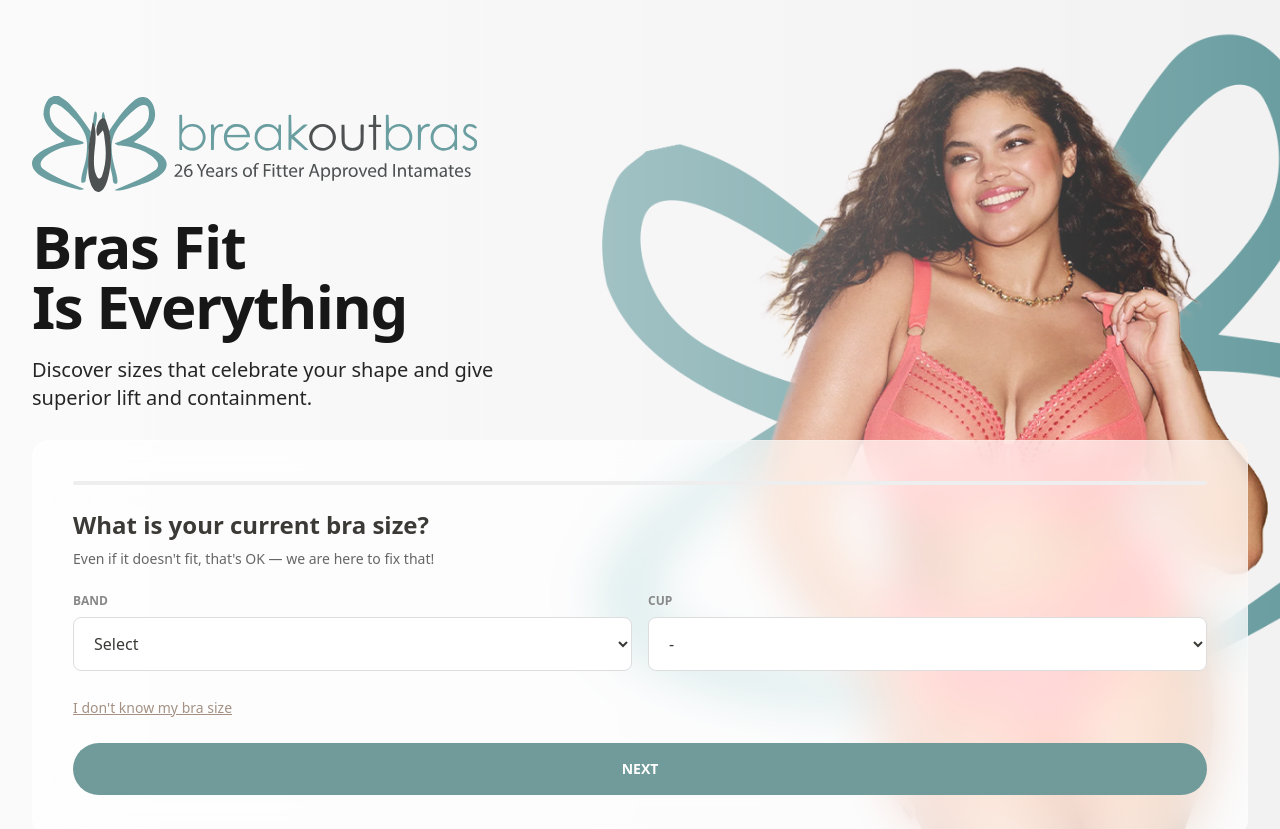
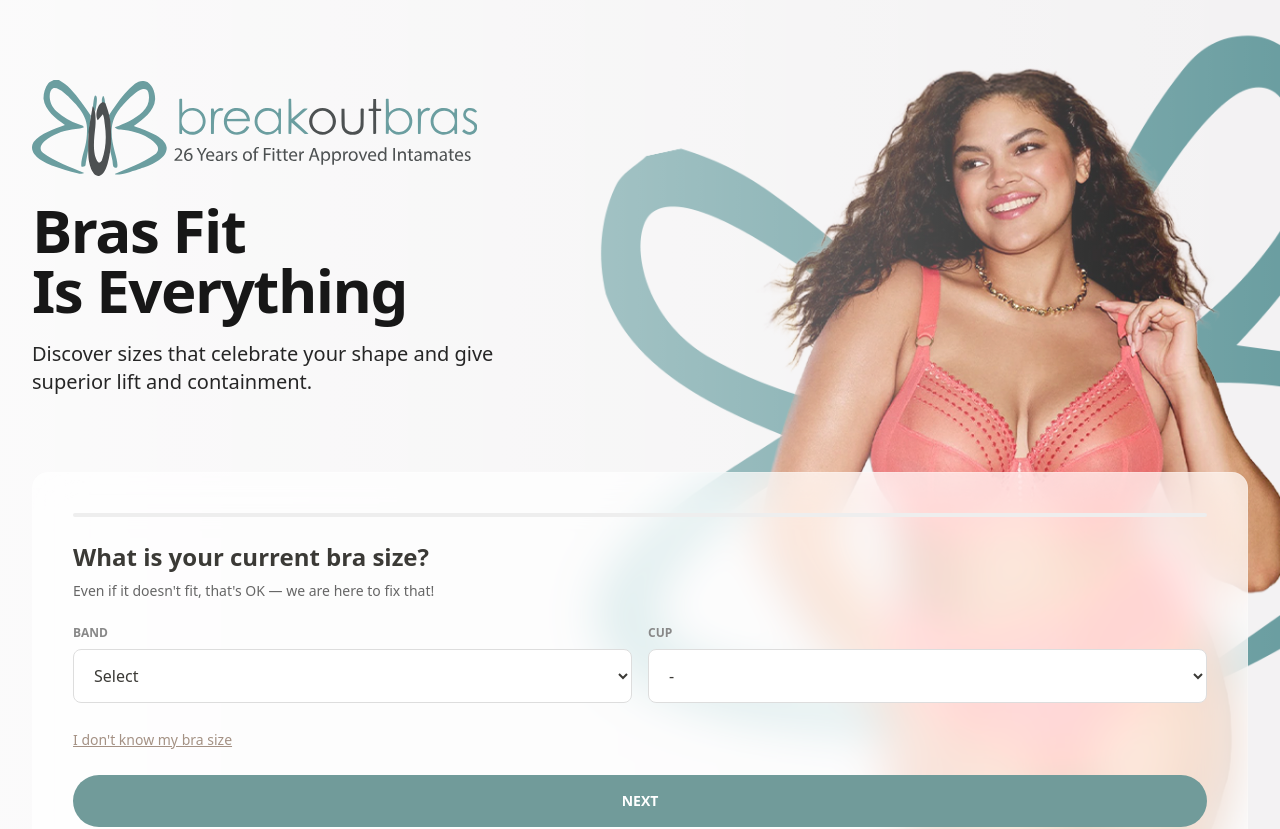
Before and after one commit to jburton321/breakout-bras-header, a Next.js app: page / in a window 1280 px wide. Shown: the top 829 px of the page. Built offline with nearby package versions, Linux system fonts and the light colour scheme.

Commit message:
Fix hero transition: sync image and text fades, prevent text stacking
- Text and image use same 2s fade with mode="sync"
- Text blocks positioned absolute to overlay during transition instead of stacking
- Explicit exit transitions for consistent timing

```diff
--- a/components/hero/MaternityHero.tsx
+++ b/components/hero/MaternityHero.tsx
@@ -86,7 +86,7 @@ export function MaternityHero({ backgroundImage }: MaternityHeroProps) {
             style={{ backgroundImage: `url(${bgImage})` }}
             initial={{ opacity: 0 }}
             animate={{ opacity: 1 }}
-            exit={{ opacity: 0 }}
+            exit={{ opacity: 0, transition: { duration: 2, ease: [0.25, 0.46, 0.45, 0.94] } }}
             transition={{ duration: 2, ease: [0.25, 0.46, 0.45, 0.94] }}
             aria-hidden
           />
@@ -99,11 +99,15 @@ export function MaternityHero({ backgroundImage }: MaternityHeroProps) {
 
       <div className="relative z-10 flex flex-col">
         <div className="flex min-h-[min(55vh,480px)] flex-col items-start justify-center px-4 pt-16 pb-2 text-left sm:px-6 sm:pt-20 lg:px-8">
-          <div className="mx-auto w-full max-w-wrapper">
+          <div className="mx-auto w-full max-w-wrapper relative min-h-[22rem] sm:min-h-[24rem]">
+            <AnimatePresence mode="sync">
               <motion.div
-              className="max-w-2xl"
-              initial={false}
-              animate="visible"
+                key={active}
+                className="absolute left-0 top-0 max-w-2xl"
+                initial={{ opacity: 0 }}
+                animate={{ opacity: 1 }}
+                exit={{ opacity: 0, transition: { duration: 2, ease: [0.25, 0.46, 0.45, 0.94] } }}
+                transition={{ duration: 2, ease: [0.25, 0.46, 0.45, 0.94] }}
                 variants={{
                   visible: {
                     transition: {
@@ -121,7 +125,7 @@ export function MaternityHero({ backgroundImage }: MaternityHeroProps) {
                     visible: {
                       opacity: 1,
                       y: 0,
-                      transition: { duration: 0.52, ease: [0.16, 1, 0.3, 1] },
+                      transition: { duration: 0.5, ease: [0.16, 1, 0.3, 1] },
                     },
                   }}
                 >
@@ -135,7 +139,7 @@ export function MaternityHero({ backgroundImage }: MaternityHeroProps) {
                     visible: {
                       opacity: 1,
                       y: 0,
-                      transition: { duration: 0.52, ease: [0.16, 1, 0.3, 1] },
+                      transition: { duration: 0.5, ease: [0.16, 1, 0.3, 1] },
                     },
                   }}
                 >
@@ -151,13 +155,14 @@ export function MaternityHero({ backgroundImage }: MaternityHeroProps) {
                     visible: {
                       opacity: 1,
                       y: 0,
-                      transition: { duration: 0.52, ease: [0.16, 1, 0.3, 1] },
+                      transition: { duration: 0.5, ease: [0.16, 1, 0.3, 1] },
                     },
                   }}
                 >
                   {slide.subtitle}
                 </motion.p>
               </motion.div>
+            </AnimatePresence>
           </div>
         </div>
 
```
Lines whose indentation alone changed are shown as unchanged.
